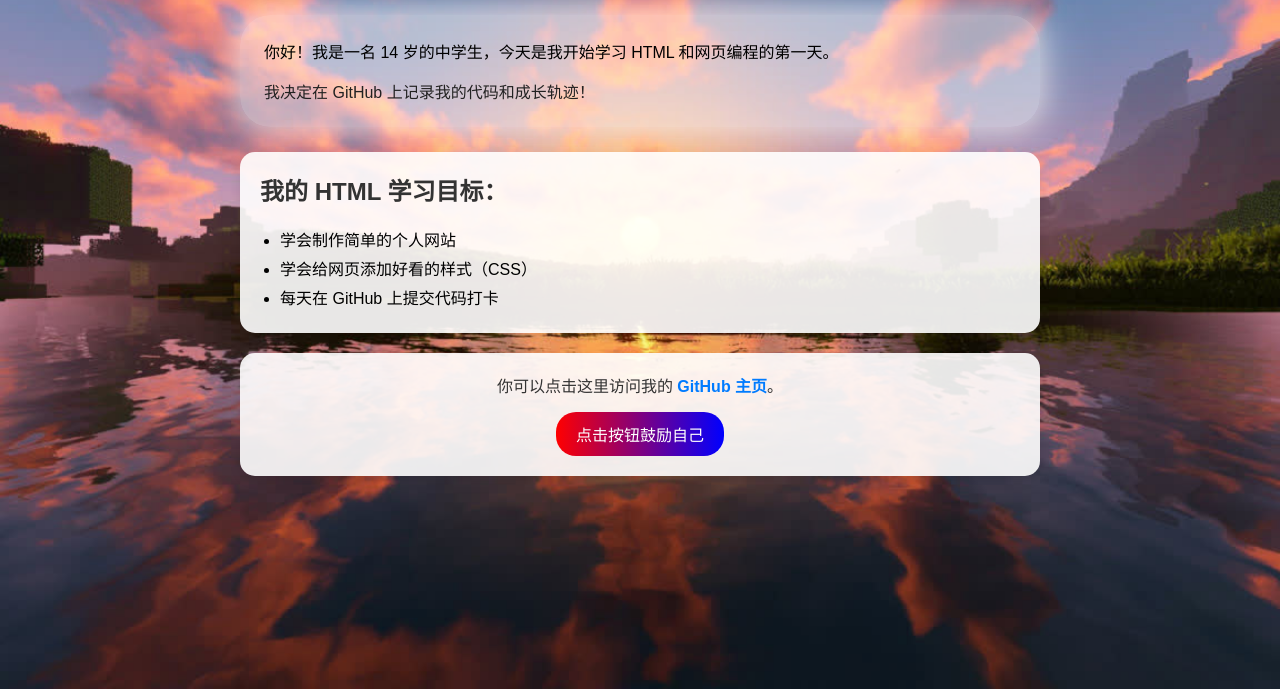
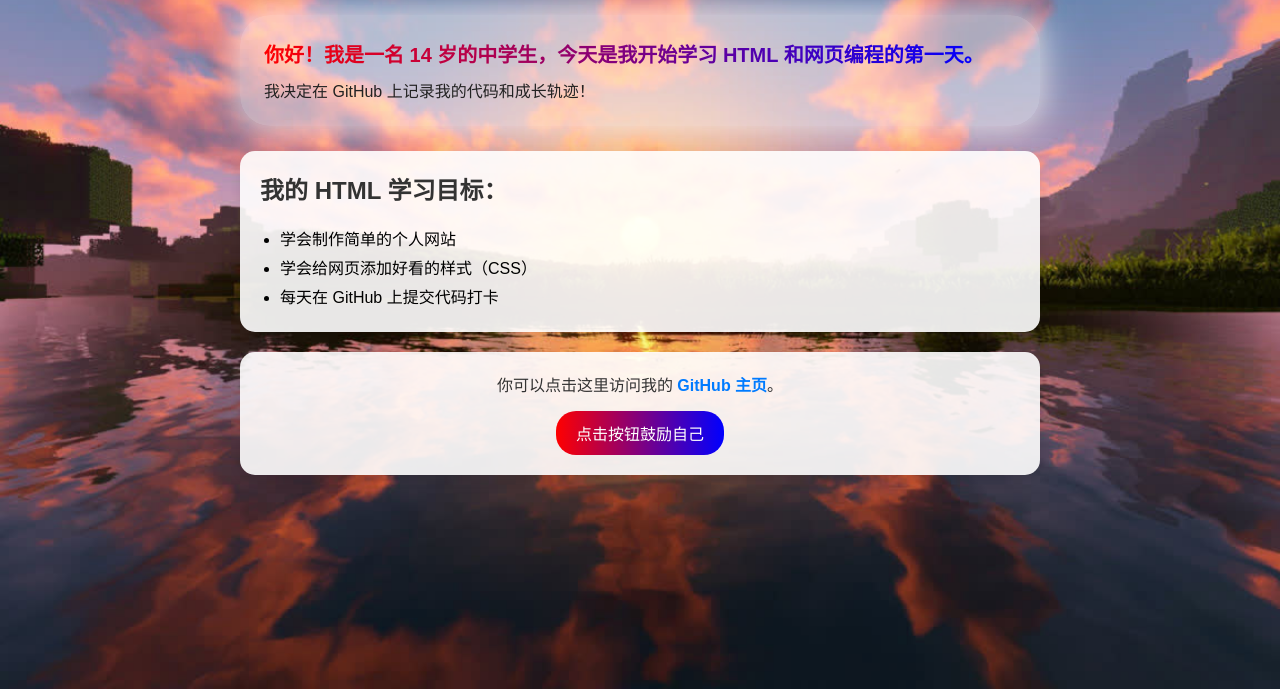
Before and after one commit to jiebochua-tech/code, a plain HTML site: page index.html in a window 1280 px wide. Shown: the part 111-800 px from the top of the page. Drawn offline with Linux system fonts and the light colour scheme.

Commit message:
fix some syntax error

```diff
--- a/index.html
+++ b/index.html
@@ -40,7 +40,7 @@
         box-shadow: 0 0 25px 5px rgba(255, 255, 255, 0.45),     /* 贴身的浓郁白雾 */
                     0 0 50px 15px rgba(255, 255, 255, 0.25),    /* 向外融化的虚化白雾 */
                     0 12px 30px rgba(255, 140, 80, 0.05);
-        margin-bottom: 25px; >
+        margin-bottom: 25px;">
 
         <!-- 渐变色彩文字 -->
         <p style="font-size: 20px; font-weight: bold; background-image: linear-gradient(to right, red, blue); -webkit-background-clip: text; color: transparent; display: inline-block; margin-top: 0; margin-bottom: 10px;">你好！我是一名 14 岁的中学生，今天是我开始学习 HTML 和网页编程的第一天。</p>
```
